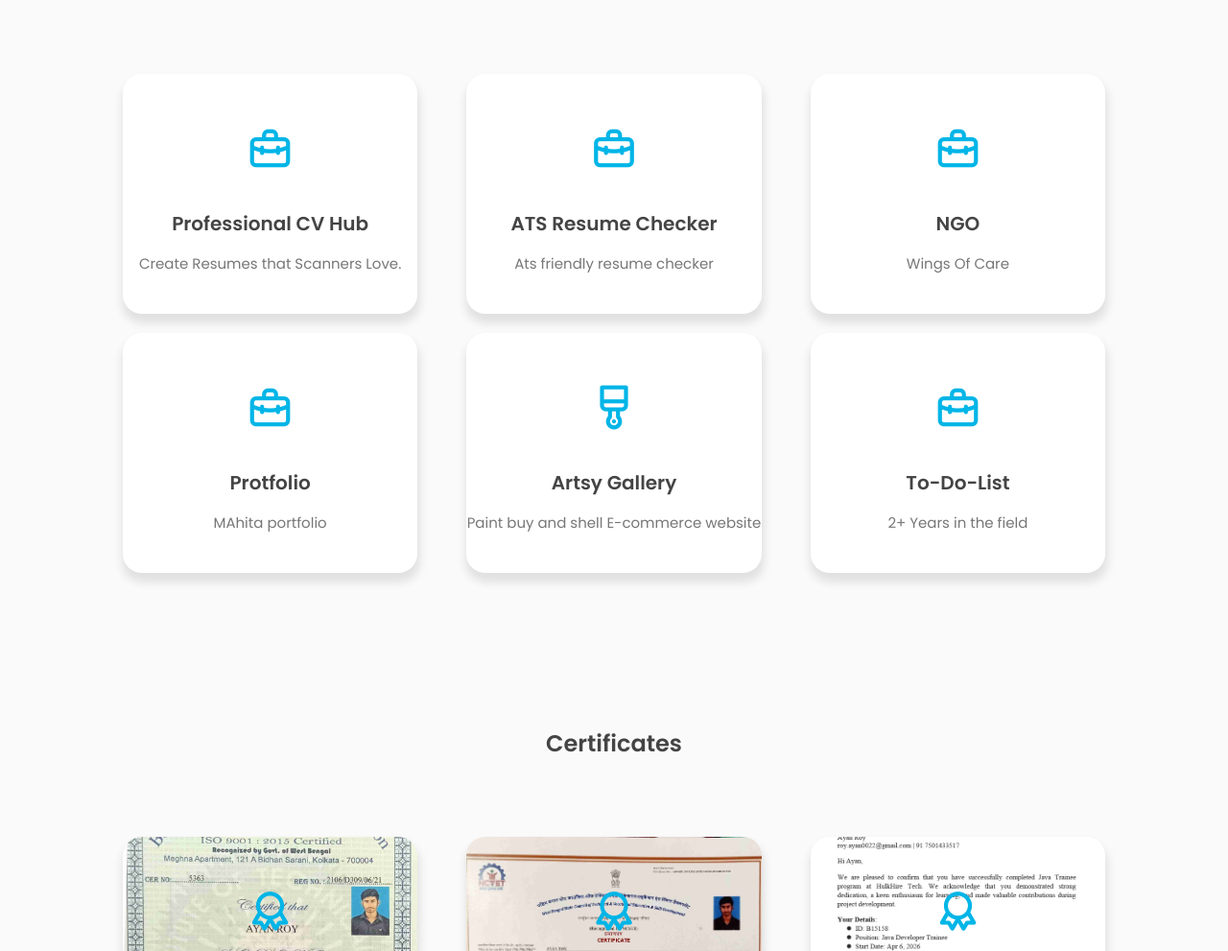
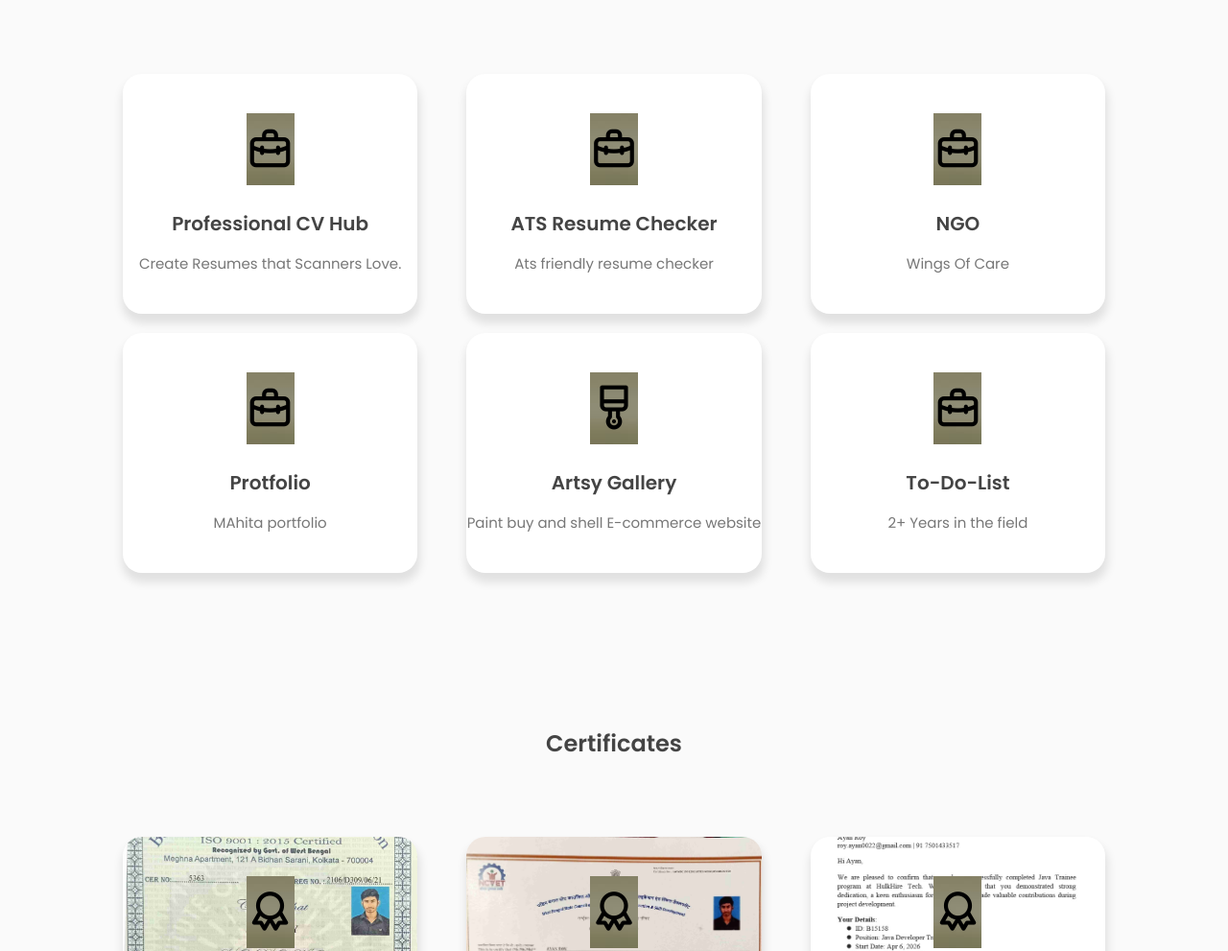
Before and after one commit to Ayan-source-hub/Ayan_portfolio, a plain HTML site: page porfolio/index.html in a window 1280 px wide. Shown: the part 1589-2580 px from the top of the page at 96% size. Drawn offline with nearby package versions, Linux system fonts and the light colour scheme.

```diff
--- a/porfolio/portfolio.css
+++ b/porfolio/portfolio.css
@@ -437,7 +437,8 @@ h3{
 }
 .project-box>i{
     font-size: 50px;
-    color: #00B5E7;
+    /* color: #00B5E7; */
+    background-image: url('Ayan.jpeg');
     margin-bottom: 25px;
 }
 .project-box label{
```
